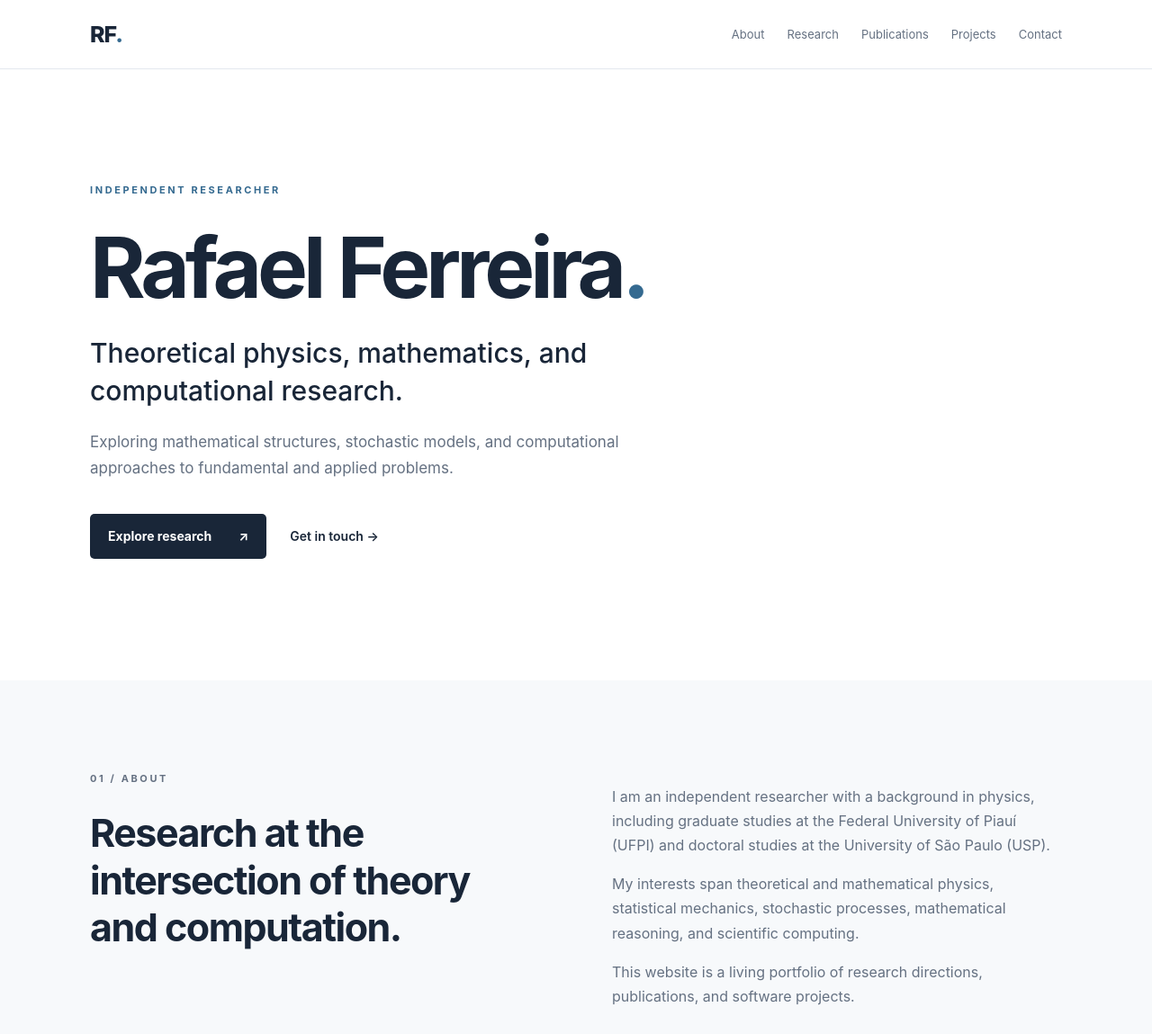
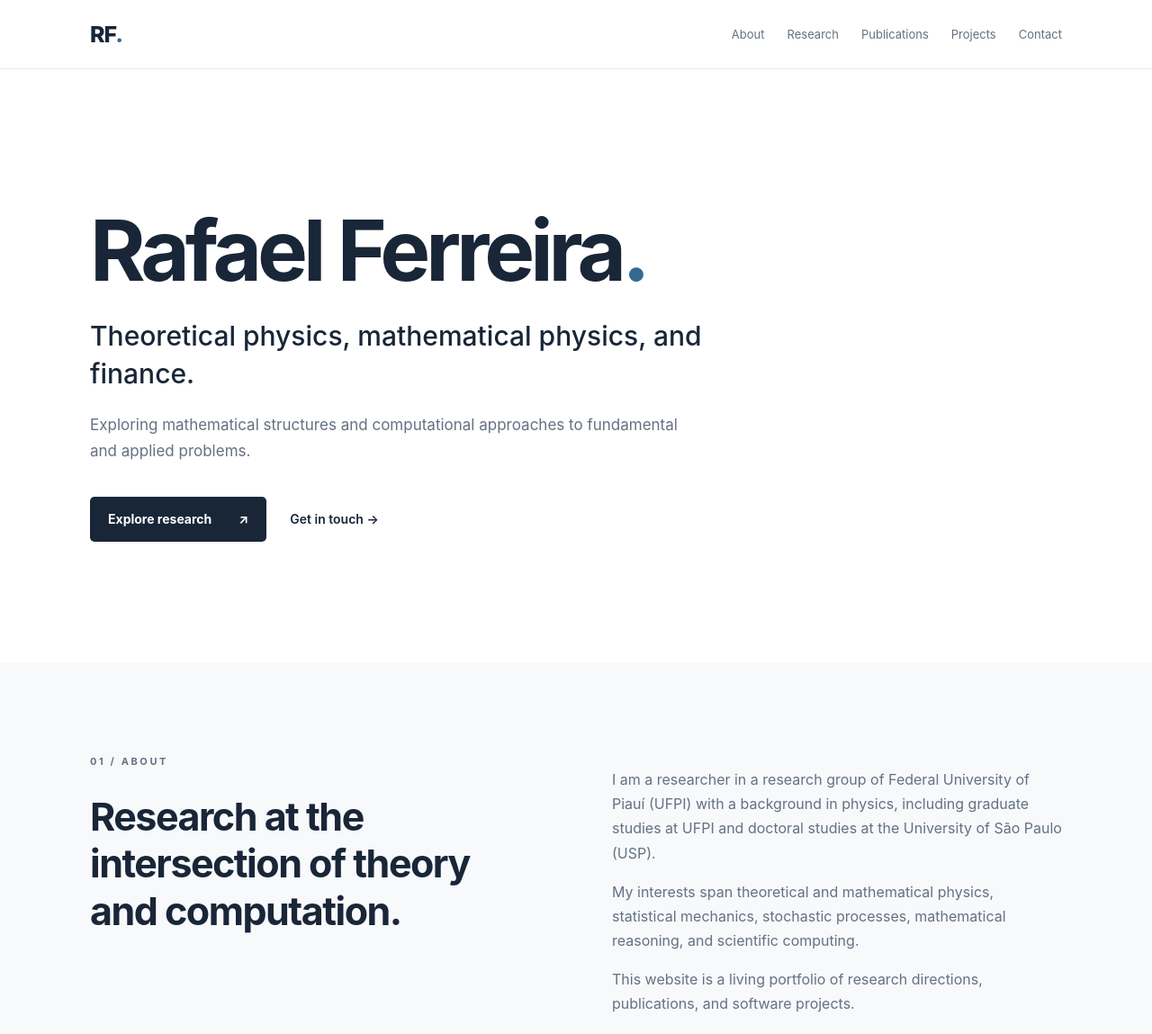
Before and after one commit to rafaelsagaufpi-bot/rafaelsagaufpi-bot.github.io, a plain HTML site: page index.html in a window 1280 px wide. Shown: the top 1149 px of the page at 90% size. Drawn offline with Linux system fonts and the light colour scheme.

Commit message:
Revise meta description and title for clarity
Updated the description meta tag and title to reflect current affiliation and research focus.

```diff
--- a/index.html
+++ b/index.html
@@ -3,17 +3,17 @@
 <head>
   <meta charset="utf-8">
   <meta name="viewport" content="width=device-width, initial-scale=1">
-  <meta name="description" content="Academic website of Rafael Ferreira, independent researcher in theoretical physics, mathematics, and computational research.">
+  <meta name="description" content="Academic website of Rafael Ferreira, Federal University of Piauí researcher in theoretical and mathematical physics and fincance.">
   <meta name="theme-color" content="#f8f9fb">
-  <title>Rafael Ferreira | Independent Researcher</title>
+  <title>Rafael Ferreira </title>
   <link rel="stylesheet" href="styles.css">
 </head>
 <body>
   <a class="skip" href="#main">Skip to content</a>
   <header class="header"><div class="wrap nav"><a class="brand" href="#home">RF<span class="dot">.</span></a><nav aria-label="Main navigation"><a href="#about">About</a><a href="#research">Research</a><a href="#publications">Publications</a><a href="#projects">Projects</a><a href="#contact">Contact</a></nav></div></header>
   <main id="main">
-    <section id="home" class="hero wrap"><p class="eyebrow">INDEPENDENT RESEARCHER</p><h1>Rafael Ferreira<span class="dot">.</span></h1><p class="lead">Theoretical physics, mathematics, and computational research.</p><p class="intro">Exploring mathematical structures, stochastic models, and computational approaches to fundamental and applied problems.</p><div class="actions"><a class="button" href="#research">Explore research <span aria-hidden="true">↗</span></a><a class="quiet" href="#contact">Get in touch →</a></div></section>
-    <section id="about" class="section alternate"><div class="wrap two"><div><p class="eyebrow">01 / ABOUT</p><h2>Research at the intersection of theory and computation.</h2></div><div><p>I am an independent researcher with a background in physics, including graduate studies at the Federal University of Piauí (UFPI) and doctoral studies at the University of São Paulo (USP).</p><p>My interests span theoretical and mathematical physics, statistical mechanics, stochastic processes, mathematical reasoning, and scientific computing.</p><p class="muted">This website is a living portfolio of research directions, publications, and software projects.</p></div></div></section>
+    <section id="home" class="hero wrap"><p class="eyebrow"> </p><h1>Rafael Ferreira<span class="dot">.</span></h1><p class="lead">Theoretical physics, mathematical physics, and finance.</p><p class="intro">Exploring mathematical structures and computational approaches to fundamental and applied problems.</p><div class="actions"><a class="button" href="#research">Explore research <span aria-hidden="true">↗</span></a><a class="quiet" href="#contact">Get in touch →</a></div></section>
+    <section id="about" class="section alternate"><div class="wrap two"><div><p class="eyebrow">01 / ABOUT</p><h2>Research at the intersection of theory and computation.</h2></div><div><p>I am a researcher in a research group of Federal University of Piauí (UFPI) with a background in physics, including graduate studies at UFPI and doctoral studies at the University of São Paulo (USP).</p><p>My interests span theoretical and mathematical physics, statistical mechanics, stochastic processes, mathematical reasoning, and scientific computing.</p><p class="muted">This website is a living portfolio of research directions, publications, and software projects.</p></div></div></section>
     <section id="research" class="section wrap"><p class="eyebrow">02 / RESEARCH</p><h2>Research areas</h2><div class="cards"><article class="card"><span class="index">01</span><h3>Quantum field theory & renormalization</h3><p>Euclidean field theory, scalar models, critical phenomena, and renormalization-group methods.</p></article><article class="card"><span class="index">02</span><h3>Statistical physics & stochastic dynamics</h3><p>Brownian motion, Langevin dynamics, Fokker–Planck equations, and non-equilibrium models.</p></article><article class="card"><span class="index">03</span><h3>Mathematics & formal reasoning</h3><p>Mathematical proofs, information-theoretic problems, and computer-assisted formalization.</p></article><article class="card"><span class="index">04</span><h3>Computational modeling</h3><p>Numerical simulation, data analysis, and mathematical models for complex dynamical systems.</p></article></div></section>
     <section id="publications" class="section alternate"><div class="wrap"><p class="eyebrow">03 / PUBLICATIONS</p><h2>Selected publications</h2><p>Peer-reviewed articles and preprints will be listed here with verified bibliographic details, DOI links, and open-access versions where available.</p><div class="placeholder"><strong>Bibliography coming soon</strong><span>Replace this note with your confirmed paper titles, authors, journals, years, and DOI/arXiv links.</span></div></div></section>
     <section id="projects" class="section wrap"><p class="eyebrow">04 / PROJECTS</p><h2>Current directions</h2><div class="project"><div><h3>Stochastic models and Brownian systems</h3><p>Exploratory mathematical and computational work on stochastic dynamics and stationary distributions.</p></div><span class="tag">Research in progress</span></div><div class="project"><div><h3>Order-flow modeling and quantitative methods</h3><p>Research prototypes investigating order-flow imbalance, multiscale signals, and market microstructure.</p></div><span class="tag">Computational research</span></div><div class="project"><div><h3>Formal mathematics and proof verification</h3><p>Experiments with formal proof systems, including Lean, for checking mathematical arguments.</p></div><span class="tag">Exploratory</span></div><div class="project"><div><h3>Scientific software</h3><p>Computational workflows using Python and Mathematica for symbolic and numerical investigations.</p></div><span class="tag">Tools & methods</span></div></section>
```
